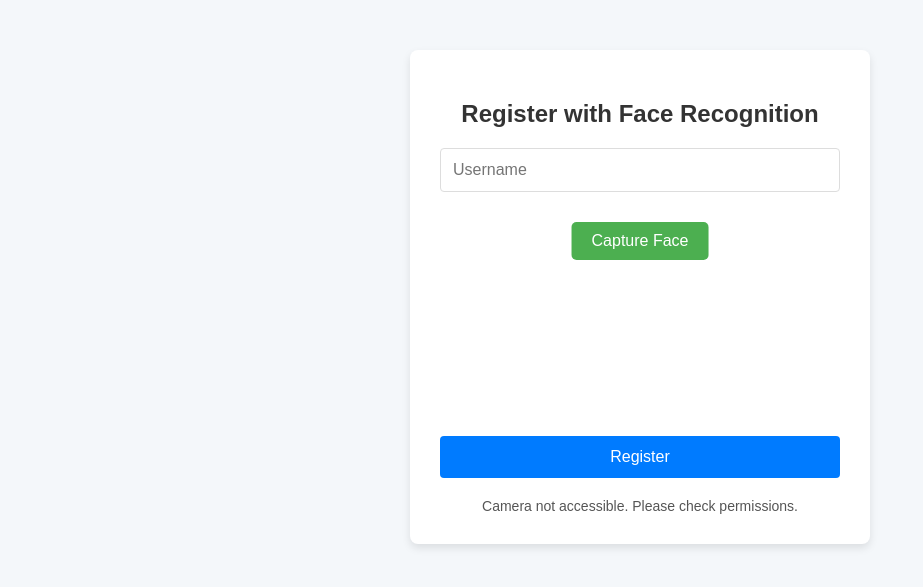
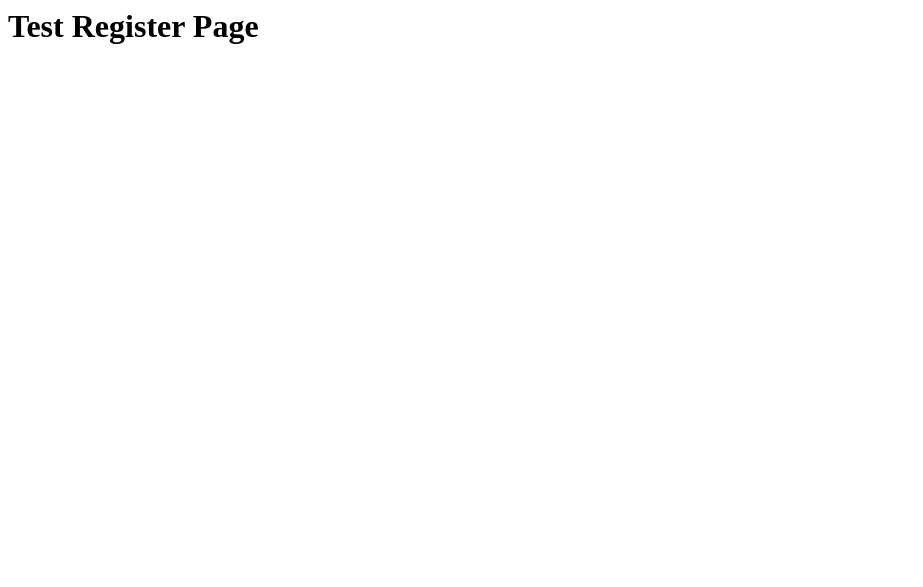
Before and after one commit to gurkirat309/Face-authentication, a Django app: template flogin/accounts/templates/register.html in a window 1280 px wide. Shown: the top 587 px of the page, without its empty margins (0-923 px from the left). Run offline with Django 5.2, Linux system fonts and the light colour scheme; the template is opened without the code that fills it, so the values that code supplies are empty.

Commit message:
2nd changes

```diff
--- a/flogin/accounts/templates/register.html
+++ b/flogin/accounts/templates/register.html
@@ -1,176 +1 @@
-<!DOCTYPE html>
-<html lang="en">
-<head>
-    <meta charset="UTF-8">
-    <meta name="viewport" content="width=device-width, initial-scale=1.0">
-    <title>Register - Face Recognition</title>
-    <style>
-        body {
-            font-family: Arial, sans-serif;
-            background-color: #f4f7fa;
-            margin: 0;
-            padding: 0;
-        }
-
-        .register-container {
-            max-width: 400px;
-            margin: 50px auto;
-            padding: 30px;
-            background-color: #fff;
-            border-radius: 8px;
-            box-shadow: 0 4px 8px rgba(0, 0, 0, 0.1);
-            text-align: center;
-        }
-
-        h2 {
-            color: #333;
-            margin-bottom: 20px;
-            font-size: 24px;
-        }
-
-        input[type="text"] {
-            width: 100%;
-            padding: 12px;
-            margin-bottom: 20px;
-            border: 1px solid #ddd;
-            border-radius: 4px;
-            font-size: 16px;
-            box-sizing: border-box;
-        }
-
-        #camera-container {
-            margin-bottom: 20px;
-            position: relative;
-        }
-
-        #video {
-            border-radius: 4px;
-            width: 100%;
-            height: auto;
-        }
-
-        #capture-button {
-            position: absolute;
-            top: 10px;
-            left: 50%;
-            transform: translateX(-50%);
-            padding: 10px 20px;
-            background-color: #4CAF50;
-            color: white;
-            border: none;
-            border-radius: 5px;
-            font-size: 16px;
-            cursor: pointer;
-            transition: background-color 0.3s;
-        }
-
-        #capture-button:hover {
-            background-color: #45a049;
-        }
-
-        canvas {
-            display: none;
-        }
-
-        button[type="submit"] {
-            width: 100%;
-            padding: 12px;
-            background-color: #007bff;
-            color: white;
-            border: none;
-            border-radius: 4px;
-            font-size: 16px;
-            cursor: pointer;
-            transition: background-color 0.3s;
-        }
-
-        button[type="submit"]:hover {
-            background-color: #0056b3;
-        }
-
-        #message {
-            margin-top: 20px;
-            color: #555;
-            font-size: 14px;
-        }
-
-        @media (max-width: 480px) {
-            .register-container {
-                padding: 20px;
-                width: 90%;
-            }
-        }
-    </style>
-</head>
-<body>
-    <div class="register-container">
-        <h2>Register with Face Recognition</h2>
-        <form id="register-form">
-            <input type="text" id="username" name="username" placeholder="Username" required>
-
-            <div id="camera-container">
-                <video id="video" width="100%" height="auto" autoplay></video>
-                <button type="button" id="capture-button">Capture Face</button>
-                <canvas id="canvas" width="300" height="200"></canvas>
-            </div>
-
-            <button type="submit">Register</button>
-        </form>
-        <div id="message"></div>
-    </div>
-
-    <script>
-        // Get references to the video, canvas, and buttons
-        const video = document.getElementById('video');
-        const canvas = document.getElementById('canvas');
-        const captureButton = document.getElementById('capture-button');
-        const registerForm = document.getElementById('register-form');
-        const messageDiv = document.getElementById('message');
-
-        let capturedImage = null;
-
-        // Access the camera and start the video stream
-        navigator.mediaDevices.getUserMedia({ video: true })
-            .then((stream) => {
-                video.srcObject = stream;
-            })
-            .catch((err) => {
-                console.log('Error accessing camera: ' + err);
-                messageDiv.innerText = 'Camera not accessible. Please check permissions.';
-            });
-
-        // Capture image from the video stream
-        captureButton.addEventListener('click', () => {
-            if (!video.srcObject) {
-                messageDiv.innerText = "Please enable the camera.";
-                return;
-            }
-            const context = canvas.getContext('2d');
-            context.drawImage(video, 0, 0, canvas.width, canvas.height);  // Draw video frame to canvas
-            capturedImage = canvas.toDataURL('image/jpeg'); // Convert captured image to base64 format
-            messageDiv.innerText = "Face captured successfully!";
-        });
-
-        // Handle form submission
-        registerForm.onsubmit = async (e) => {
-            e.preventDefault();
-
-            if (!capturedImage) {
-                messageDiv.innerText = "Please capture your face first.";
-                return;
-            }
-
-            const formData = new FormData(registerForm);
-            formData.append('face_image', capturedImage);
-
-            const response = await fetch('/register/', {
-                method: 'POST',
-                body: formData
-            });
-
-            const data = await response.json();
-            messageDiv.innerText = data.message || 'Registration failed.';
-        };
-    </script>
-</body>
-</html>
+<h1>Test Register Page</h1>
--- a/flogin/accounts/views.py
+++ b/flogin/accounts/views.py
@@ -1,3 +1,5 @@
 from django.shortcuts import render
 
 # Create your views here.
+def register(request):
+    return render(request,"register.html")
--- a/flogin/flogin/settings.py
+++ b/flogin/flogin/settings.py
@@ -37,6 +37,7 @@ INSTALLED_APPS = [
     "django.contrib.sessions",
     "django.contrib.messages",
     "django.contrib.staticfiles",
+    "accounts"
 ]
 
 MIDDLEWARE = [
```
